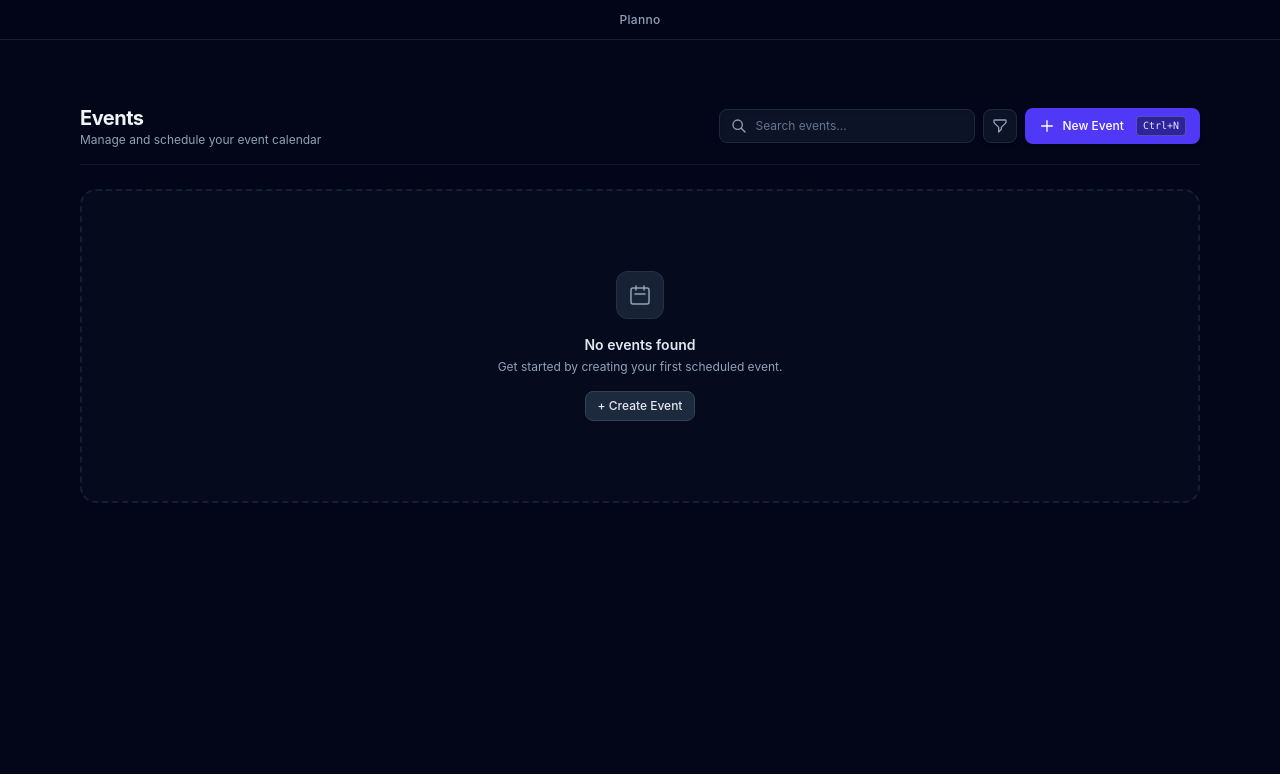
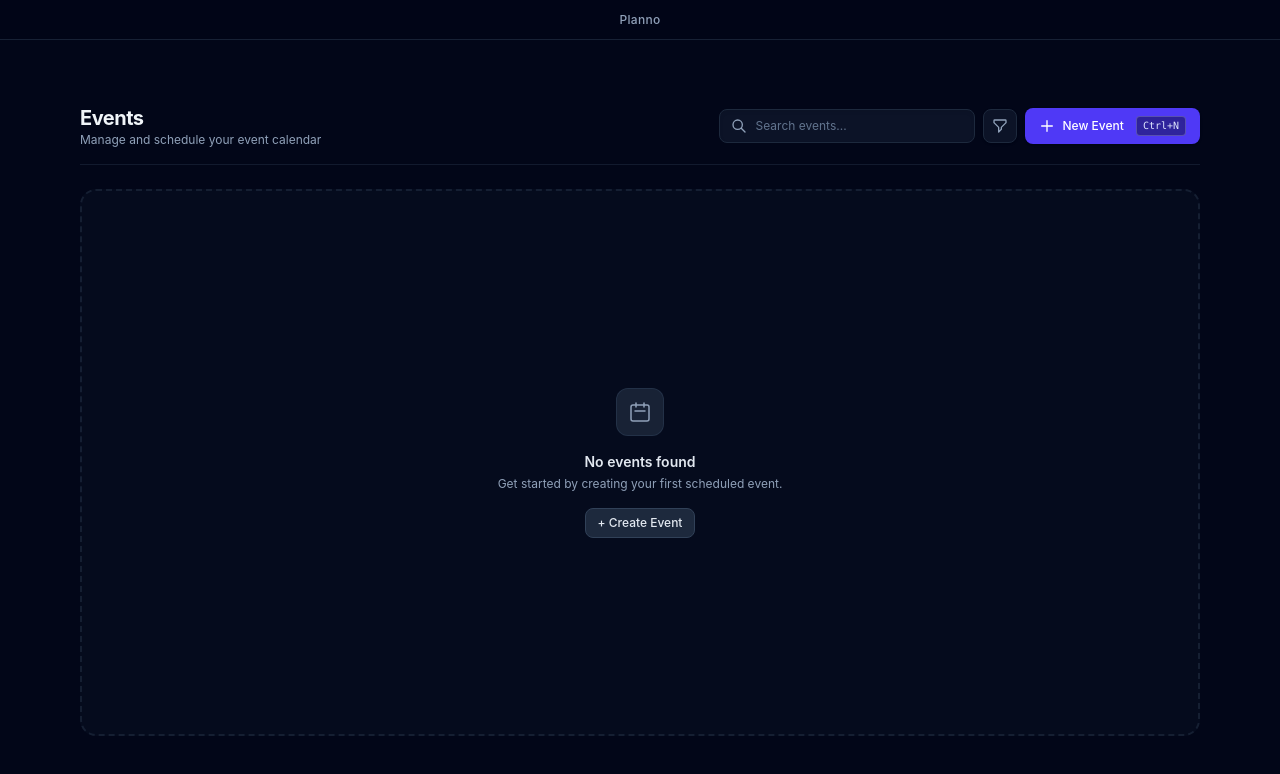
Before and after one commit to Minazuki-Labs/planno, a React (Vite) app: page / in a window 1280 px wide. Shown: the top 774 px of the page. Built offline with nearby package versions, Linux system fonts and the light colour scheme.

Commit message:
Prevent app overflow in main layout

```diff
--- a/src/App.tsx
+++ b/src/App.tsx
@@ -25,10 +25,10 @@ export default function App() {
   };
 
   return (
-    <div className="min-h-screen bg-slate-950 text-slate-100 flex flex-col font-sans selection:bg-indigo-500 selection:text-white">
+    <div className="h-screen overflow-hidden bg-slate-950 text-slate-100 flex flex-col font-sans selection:bg-indigo-500 selection:text-white">
       <header
         onMouseDown={handleStartDrag}
-        className="h-10 bg-slate-950/80 backdrop-blur border-b border-slate-800/80 flex items-center justify-between px-4 z-50 select-none cursor-default"
+        className="h-10 shrink-0 bg-slate-950/80 backdrop-blur border-b border-slate-800/80 flex items-center justify-between px-4 z-50 select-none cursor-default"
       >
         <div className="flex items-center gap-2 pointer-events-none">
           <div className="w-16" />
```
